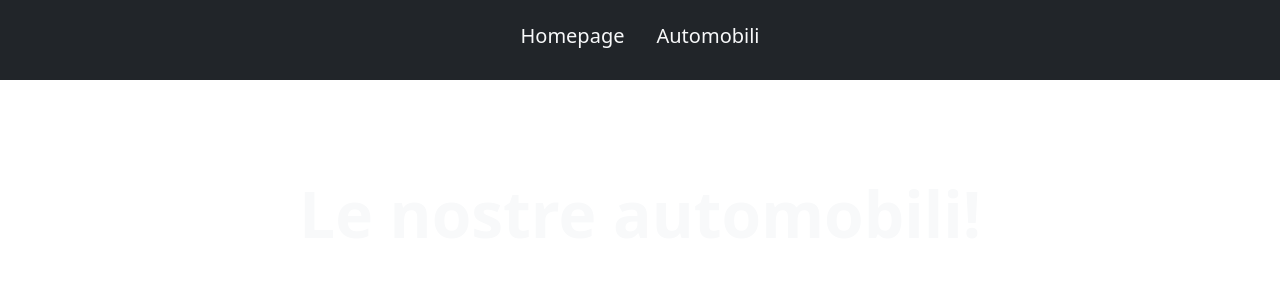
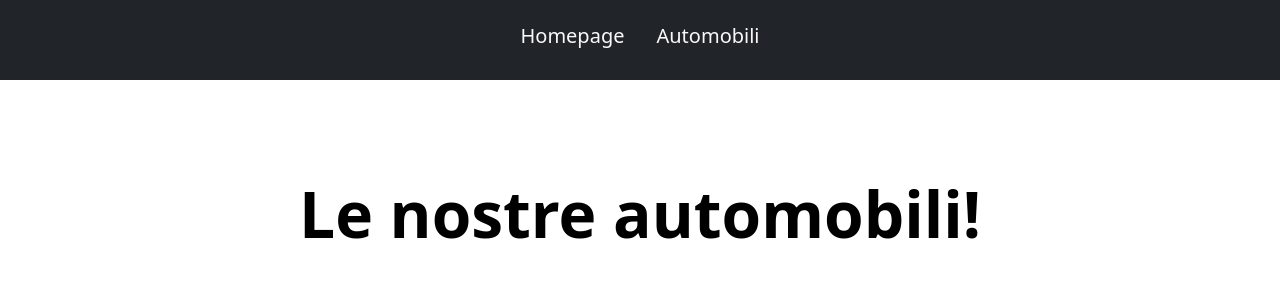
Before and after one commit to MarcoVacchi/react-project-final, a React (Vite) app: page /automobili in a window 1280 px wide. Shown: the top 300 px of the page. Built offline with nearby package versions, Linux system fonts and the light colour scheme; no server answers.

Commit message:
fix: change header text color to black

```diff
--- a/src/pages/Automobili.jsx
+++ b/src/pages/Automobili.jsx
@@ -20,7 +20,7 @@ export default function Automobili() {
 
     return <>
         <div className="container">
-            <h1 className="text-center mt-5 mb-5 p-5 text-light  rounded display-3 fw-bold mb-4">
+            <h1 className="text-center mt-5 mb-5 p-5 text-black  rounded display-3 fw-bold mb-4">
                 Le nostre automobili!
             </h1>
 
```
